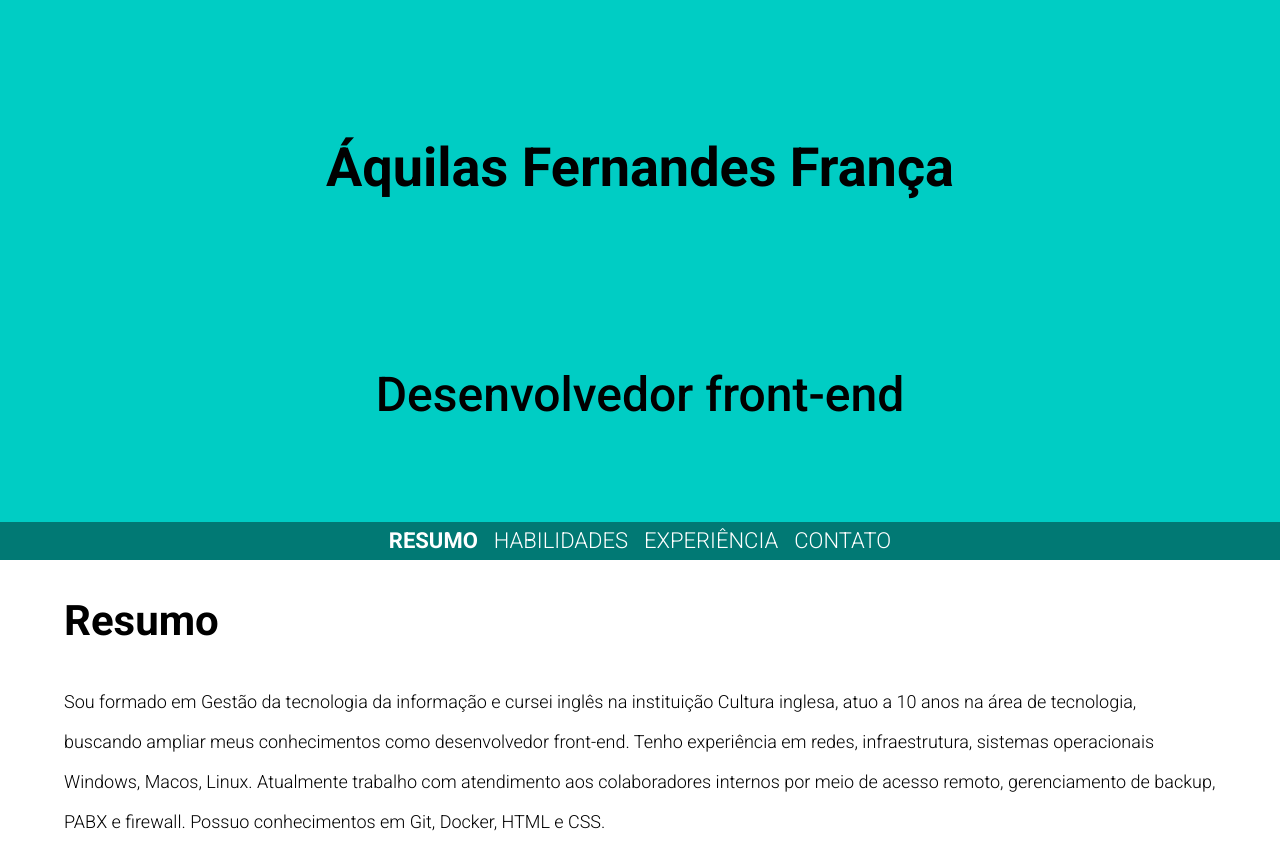
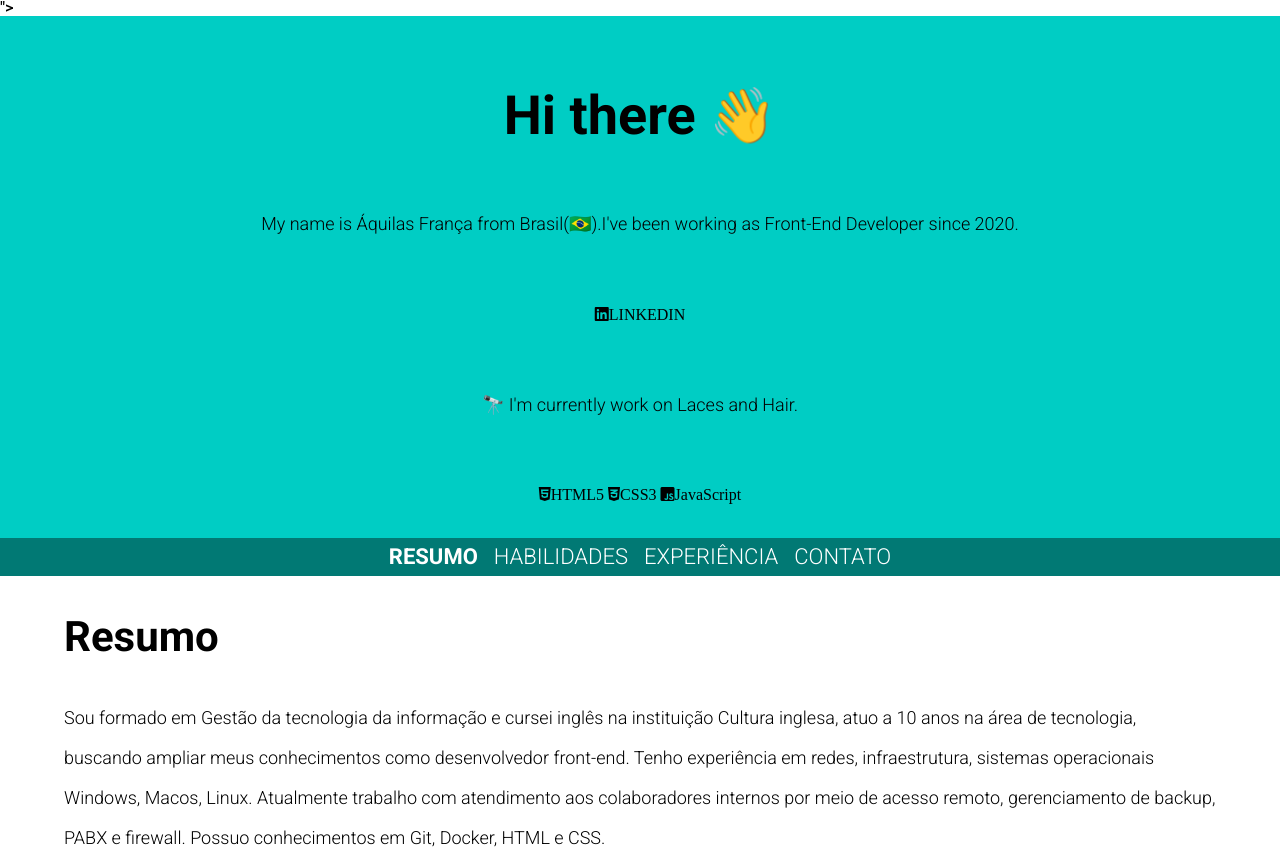
Before and after one commit to aquilasfr/my-page, a plain HTML site: page index.html in a window 1280 px wide. Shown: the top 861 px of the page. Drawn offline with Linux system fonts and the light colour scheme.

Commit message:
refactored index.html with new layout

```diff
--- a/index.html
+++ b/index.html
@@ -3,7 +3,7 @@
     <head>
         <meta charset="UTF-8">
         <meta name="viewport" content="width=device-width, initial-scale=1.0">
-        <title>Áquilas França</title>
+        <title>Portifólio</title>
 
         <link href="https://fonts.googleapis.com/css2?family=Roboto:wght@300;500;700&display=swap"
         rel="stylesheet">
@@ -15,12 +15,28 @@
         <link rel="stylesheet" href="assets/stylesheets/resume.css">
         <link rel="stylesheet" href="assets/stylesheets/contact.css">
         <link rel="stylesheet" href="assets/stylesheets/commom.css">
+        <link rel="stylesheet" href="https://cdnjs.cloudflare.com/ajax/libs/font-awesome/5.15.3/css/all.min.css"
+        integrity="sha512-iBBXm8fW90+nuLcSKlbmrPcLa0OT92xO1BIsZ+ywDWZCvqsWgccV3gFoRBv0z+8dLJgyAHIhR35VZc2oM/gI1w=="
+        crossorigin="anonymous" />">
     </head>
 
     <body>
         <header class="header_presentation">
-            <h1>Áquilas Fernandes França</h1>
-            <h2 class="subtitle mt-2">Desenvolvedor front-end</h2>
+            <h1>Hi there &#128075</h1>
+            <p>My name is Áquilas França from Brasil(🇧🇷).I've been working as Front-End Developer since 2020.</p>
+            <figure>
+                <i class="fab fa-linkedin">LINKEDIN</i>
+            </figure>
+
+            <p>🔭 I'm currently work on Laces and Hair.</p>
+            <figure>
+                <i class="fab fa-html5">HTML5</i>
+                <i class="fab fa-css3-alt">CSS3</i>
+                <i class="fab fa-js-square">JavaScript</i>
+            </figure>
+
+
+
 
             <nav class="navigation">
                 <a class="navigation__home__anchor navigation__home__anchor--active"
```
